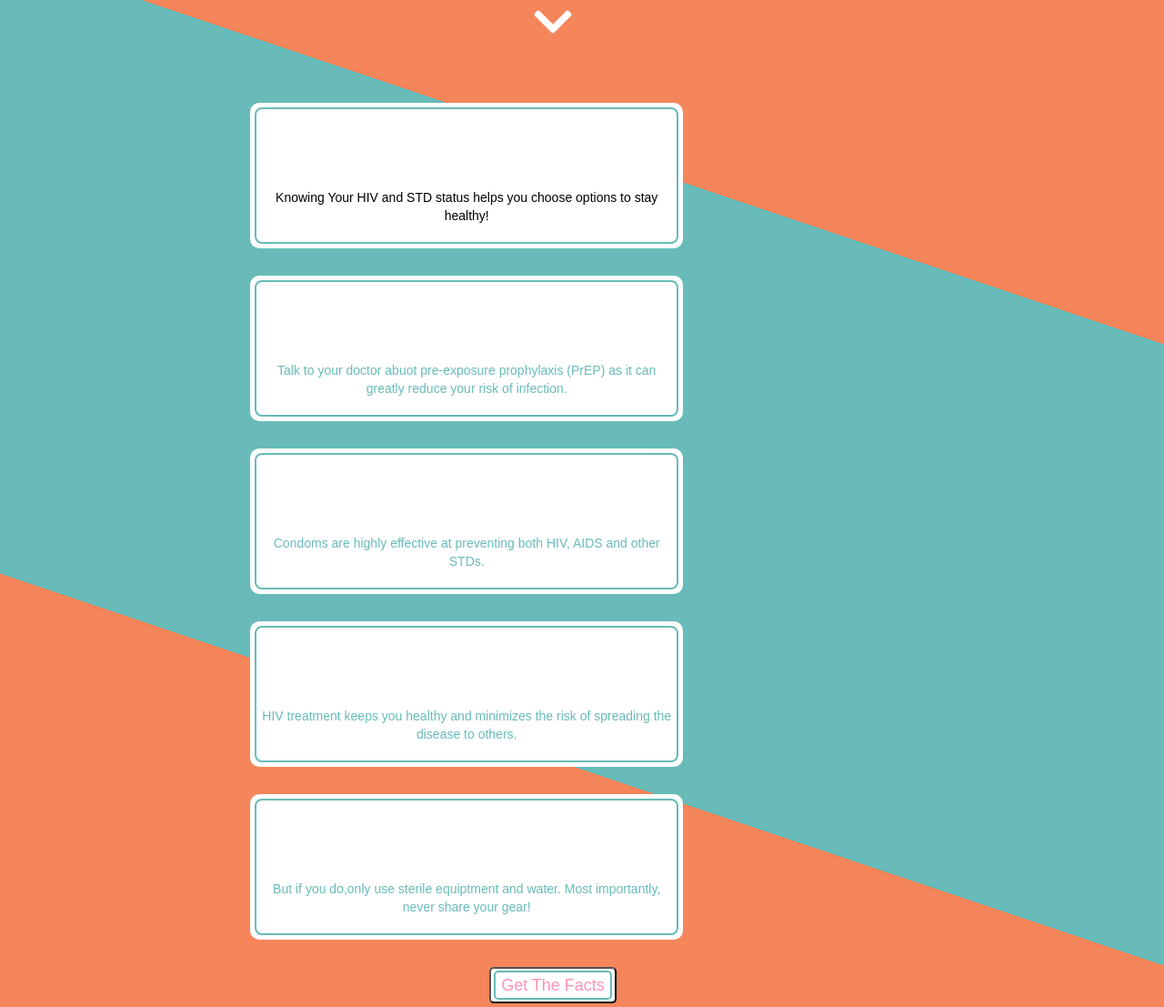
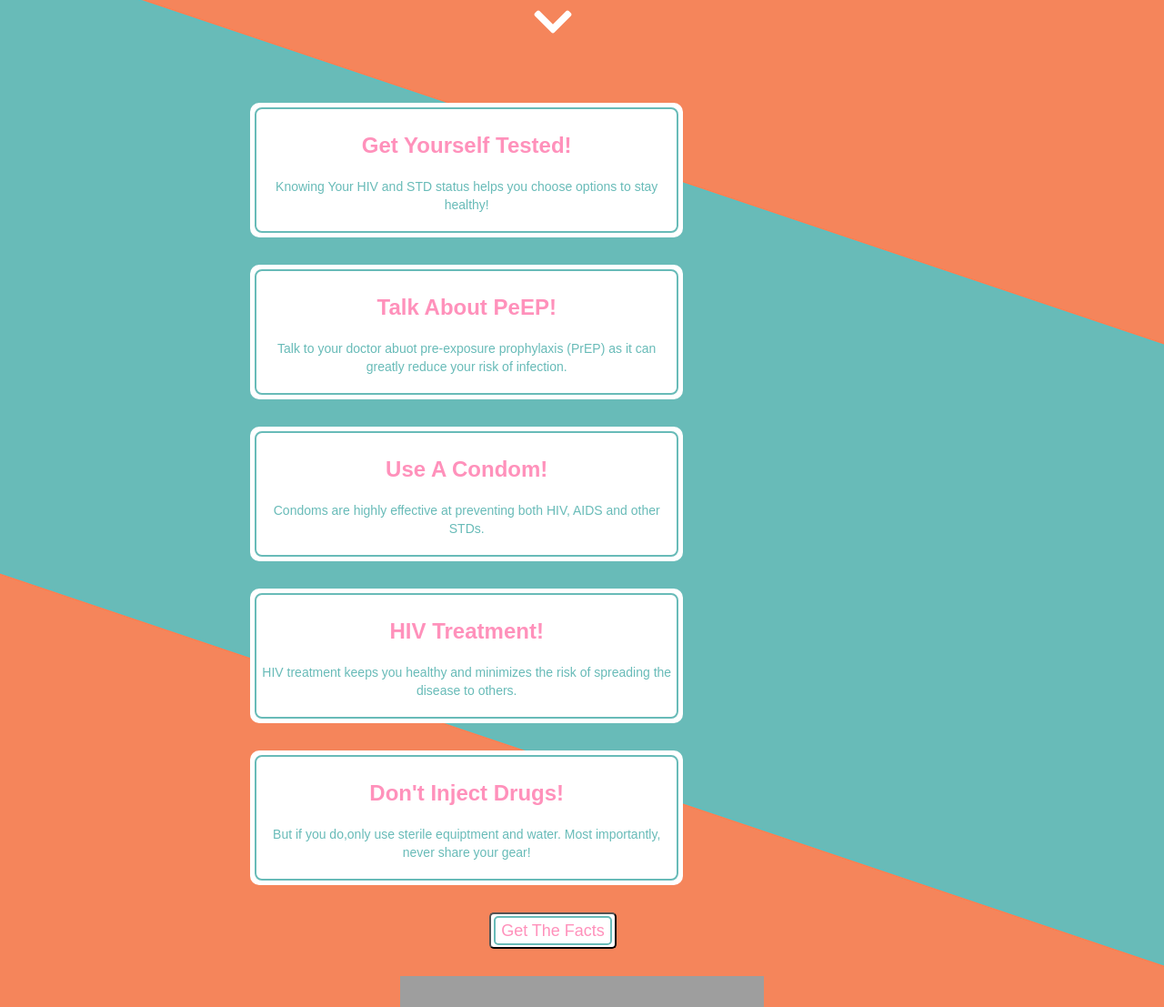
Before and after one commit to philipwood0912/wood_p_olthoff_s_yunus_b_prior_m_FIP_website, a PHP site: page / in a window 1280 px wide. Shown: the part 1022-2129 px from the top of the page at 91% size. Run offline with PHP 8.4, Linux system fonts and the light colour scheme; some libraries are stand-ins or nearby versions; grey boxes are pictures that could not be loaded.

Commit message:
most styling done on about page

```diff
--- a/public/js/modules/AboutComponent.js
+++ b/public/js/modules/AboutComponent.js
@@ -3,86 +3,66 @@
 <div id="aboutCon">
     <h1 class="hidden">About Our Campaign</h1>
 
-        <div class="aboutDescCon">
-            <h2 class="redTitle">What is #GetTested</h2>
-            <div class="aboutText">
-                <p>#GETTESTED (Get Tested) is a campaign encouraging young Canadians to get tested for HIV and AIDS. Our campaign aims to:</p>
-                <ul class="aboutList">
-                    <li>Make young Canadians aware of HIV and AIDS, and how to prevent them.</li>
-                    <li>Connect Canadians of all ages to testing services</li>
-                    <li>Promote an Open discussions with partners, peers and Health Care Providers</li>
-                </ul>
+    <div class="aboutIntro">
+        <p id="introText">#GETTESTED (Get Tested) is a campaign encouraging young Canadians to get tested for HIV and AIDS.</p>
     </div>
 
-            <div class="abtImageCon">Images will go here</div>
+    <div class="aboutPopUp">
+        <div class="blueBorder">
+            <h3 class="pink"> Our Campaign Aims To:</h3>
 
-            <div class="aboutText">
-                <p>Getting Tested for HIV / AIDs is important for all Canadians, regardless of race, gender, ethnicity or sexual preference. Although many young Canadians are not sexually active, learning the importance of preventing these diseases can make young people more comfortable when talking about their overall sexual health.</p>
-            </div>
-        </div>
-
-        <div class="aboutDescCon">
-            <h2 class="redTitle">Our Main Goal</h2>
-
-            <div class="aboutText">
-                <p>Our campaigns main goals are to:</p>
             <ul class="aboutList">
-                    <li>Make young Canadians more aware of the benefits of testing for sexually transmitted diseases.</li>
-                    <li>Provide proper links and information about HIV and AIDS testing to young people
-                    </li>
-                    <li>Make testing an act of pride, and a vital part of a young person's lifestyle, in order to reduce the fear and or shame they may feel about testing. </li>
-                    <li>Empower and Inspire young Canadians to know who they are, Including their HIV, AIDS and STD status. </li>
+                <li class="smBlueText">Make young Canadians aware of HIV and AIDS, and how to prevent them.</li><br>
+                <li class="smBlueText">Connect Canadians of all ages to testing services</li><br>
+                <li class="smBlueText">Promote an Open discussions with partners, peers and Health Care Providers</li>
             </ul>
         </div>
     </div>
 
-        <div class="aboutDescCon"">
-            <h2 class="redTitle">Why is This Necessary?</h2>
-
-            <div class="aboutText">
-                <p>A campaign like ours can help young people feel pride and encouragement in taking control of their sexual health. It also aids in helping make them aware of the necessary prevention methods against HIV, AIDS and STD's. Having proper access to factual information can aid young Canadians on understanding how important it is to get tested if they are having or are thinking about having sexual interactions. </p>
+    <div class="aboutPopUp">
+        <div class="blueBorder">
+            <p class="smBlueText">Getting Tested for HIV / AIDs is important for all Canadians, regardless of race, gender, ethnicity or sexual preference. Although many young Canadians are not sexually active, learning the importance of preventing these diseases can make young people more comfortable when talking about their overall sexual health.</p>
         </div>
     </div>
 
-        <div class="abtImageCon">Images will go here</div>
+    <div class="aboutPopUp">
+        <div class="blueBorder">
+            <h3 class="pink">Our Goals</h3>
 
-        <div class="contactCon">
-            <h2 class="whiteTitle">Get Involved</h2>
+            <ul class="aboutList">
+                <li class="smBlueText">Make young Canadians more aware of the benefits of testing for sexually transmitted diseases.</li><br>
+                <li class="smBlueText">Provide proper links and information about HIV and AIDS testing to young people
+                </li><br>
+                <li class="smBlueText">Make testing an act of pride, and a vital part of a young person's lifestyle, in order to reduce the fear and or shame they may feel about testing. </li><br>
+                <li class="smBlueText">Empower and Inspire young Canadians to know who they are, Including their HIV, AIDS and STD status. </li>
+            </ul>
+        </div>
+    </div>
 
-            <div id="contactText">
-                <p>For more information about our campaign efforts, or how to get yourself involved, please contact us though the information provided below, or contact your local Health Clinic for more information.</p>
+    <div class="aboutPopUp">
+        <div class="blueBorder">
+            <p class="smBlueText">A campaign like ours can help young people feel pride and encouragement in taking control of their sexual health. It also aids in helping make them aware of the necessary prevention methods against HIV, AIDS and STD's. Having proper access to factual information can aid young Canadians on understanding how important it is to get tested if they are having or are thinking about having sexual interactions. </p>
+        </div>
+    </div>
 
-                <ul>
-                    <li>By Phone : +1 555-555-5555
-                    </li>
-                    <li>By Email : contact@gettested.ca
-                    </li>
-                    <li>By Fax : +1 555-555-5555
-                    </li>
-                    <li>In Person : 123 Main Street,
+    <div class="aboutPopUp">
+        <div class="blueBorder">
+            <h3 class="pink">Get Involved</h3>
+
+            <ul class="aboutList">
+                <li class="smBlueText">By Phone : +1 555-555-5555</li><br>
+                <li class="smBlueText">By Email : contact@gettested.ca
+                    </li><br>
+                <li class="smBlueText">By Fax : +1 555-555-5555 </li><br>
+                <li class="smBlueText">In Person : 123 Main Street,
                     London On, Canada</li>
             </ul>
         </div>
-
-            <h2 class="whiteTitle">Find Us On Social Media</h2>
+    </div>
 
     <div id="socialCon">
-                <a class="socialIcon" href="http://www.facebook.com">
-                    <i class="fab fa-facebook fa-3x"></i>
-                </a>
-                <a class="socialIcon" href="http://www.twitter.com">
-                    <i class="fab fa-twitter-square fa-3x"></i>
-                </a>
-                <a class="socialIcon" href="http://www.youtube.com">
-                    <i class="fab fa-youtube fa-3x"></i>
-                </a>
-                <a class="socialIcon" href="http://www.google.com">
-                    <i class="fab fa-google fa-3x"></i>
-                </a>
+        social media icons here
     </div>
 
 </div>
-
-
-    </div>
 `}
--- a/public/js/modules/HomeComponent.js
+++ b/public/js/modules/HomeComponent.js
@@ -6,54 +6,56 @@
     <div id="heroCon">
         <img src="./public/images/heroImgWeb.svg" alt="hero image with text" id="heroImage">
 
-        <i class="fas fa-chevron-down fa-3x" id="chevronDown"></i>
+        <i class="fas fa-chevron-down fa-3x" id="chevronDown"> </i>
     </div>
 
-    <div id="popUpCon">
+    <div id="homeBottom">
 
-        <div class="popUpLeft" id="popUp1">
+        <div class="popUp" id="popUp1">
             <div class="blueBorder">
-                <h3 class="pinkTitle">Get Yourself Tested!</h3>
+                <h3 class="pink"> Get Yourself Tested! </h3>
 
-                <p> Knowing Your HIV and STD status helps you choose options to stay healthy! </p>
+                <p class="smBlueText"> Knowing Your HIV and STD status helps you choose options to stay healthy! </p>
             </div>
         </div>
 
-        <div class="popUpRight" id="popUp2">
+        <div class="popUp" id="popUp2">
             <div class="blueBorder">
-                <h3 class="pinkTitle">Talk About PeEP!</h3>
+
+                <h3 class="pink">Talk About PeEP!</h3>
 
                 <p class="smBlueText">Talk to your doctor abuot pre-exposure prophylaxis (PrEP) as it can greatly reduce your risk of infection. </p>
             </div>
         </div>
 
-        <div class="popUpLeft" id="popUp3">
+        <div class="popUp" id="popUp3">
             <div class="blueBorder">
-                <h3 class="pinkTitle">Use A Condom!</h3>
 
-                <p class="smBlueText">Condoms are highly effective at preventing both HIV, AIDS and other STDs.</p>
+                <h3 class="pink">Use A Condom!</h3>
+
+                <p class="smBlueText"> Condoms are highly effective at preventing both HIV, AIDS and other STDs.</p>
             </div>
         </div>
 
-        <div class="popUpRight" id="popUp4">
+        <div class="popUp" id="popUp4">
             <div class="blueBorder">
-                <h3 class="pinkTitle">HIV Treatment!</h3>
+                <h3 class="pink">HIV Treatment!</h3>
 
                 <p class="smBlueText">HIV treatment keeps you healthy and minimizes the risk of spreading the disease to others.</p>
             </div>
         </div>
 
-        <div class="popUpLeft" id="popUp5">
+        <div class="popUp" id="popUp5">
             <div class="blueBorder">
-                <h3 class="pinkTitle">Don't Inject Drugs!</h3>
+                <h3 class="pink">Don't Inject Drugs!</h3>
 
                 <p class="smBlueText">But if you do,only use sterile equiptment and water. Most importantly, never share your gear!</p>
             </div>
         </div>
 
+        <button class="button"> <span class="buttonTxt"> Get The Facts </span></button>
+
     </div>
-
-    <button class="button"> <span class="buttonTxt"> Get The Facts </span></button>
 
 </div>
 
--- a/sass/main.scss
+++ b/sass/main.scss
@@ -7,3 +7,4 @@
 @import 'modules/_logInPage';
 @import 'modules/_dashboard';
 @import 'modules/learnPage';
+@import 'modules/aboutPage';
--- a/sass/modules/_aboutPage.scss
+++ b/sass/modules/_aboutPage.scss
@@ -0,0 +1,28 @@
+#aboutCon{
+    max-width: 90%;
+    margin: 0 auto;
+}
+
+.aboutIntro{
+    padding:10px;
+    margin-top: 30px;
+}
+
+#introText{
+    color: $white;
+    font-size: 24px;
+    line-height: 26px;
+    font-weight: bold;
+    text-align: center;
+}
+
+.aboutPopUp{
+    background:$white;
+    padding: 5px;
+    border-radius:8px;
+    margin-top: 35px;
+}
+
+.aboutList{
+    list-style: none;
+}
--- a/sass/modules/_homePage.scss
+++ b/sass/modules/_homePage.scss
@@ -20,38 +20,23 @@
     color: $white;
 }
 
-#popUpCon{
-    display: flex;
-    flex-direction: column;
+// MAKE THESE SECTIONS ALTERNATE
+
+#homeBottom{
     margin: 0 auto;
 }
 
-// MAKE THESE SECTIONS ALTERNATE
-
-.popUpLeft{
+.popUp{
     max-width:70%;
-    background-color: $white;
     margin-bottom:30px;
     padding:5px;
     border-radius:10px;
+    background: $white;
 }
 
-.popUpRight{
-    max-width:70%;
-    background-color: $white;
-    margin-bottom:30px;
-    padding:5px;
-    border-radius:10px;
-}
+
 
 //STYLING FOR POP UP TEXT
-.pinkTitle{
-    color: $pink;
-}
-
-.smBlueText{
-    color: $lightBlue;
-}
 
 //styling for popup box border
 .blueBorder{
@@ -60,6 +45,14 @@
     padding:5px;
 }
 
+.pink{
+    color: $pink;
+    font-size: 24px;
+}
+
+.smBlueText{
+    color: $lightBlue;
+}
 
 .button{
     max-width:180px;
```
Also changed, not shown: public/css/main.css, 1 other file. Lines whose indentation alone changed are shown as unchanged.
